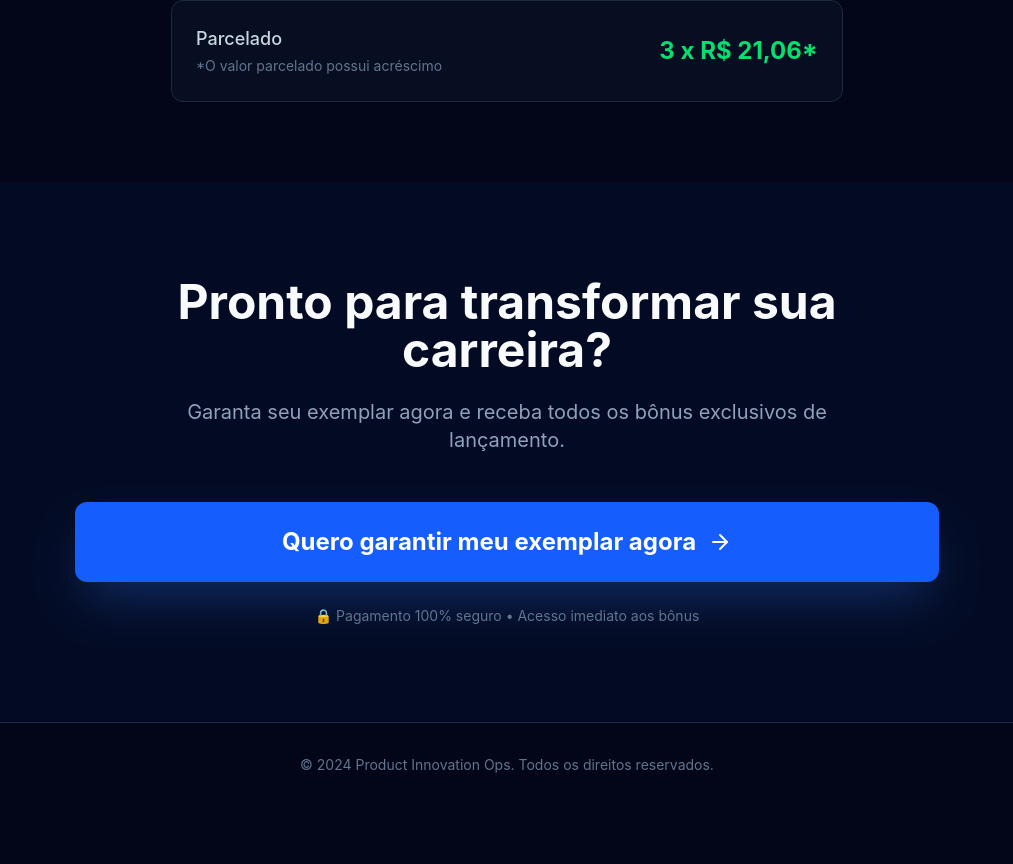
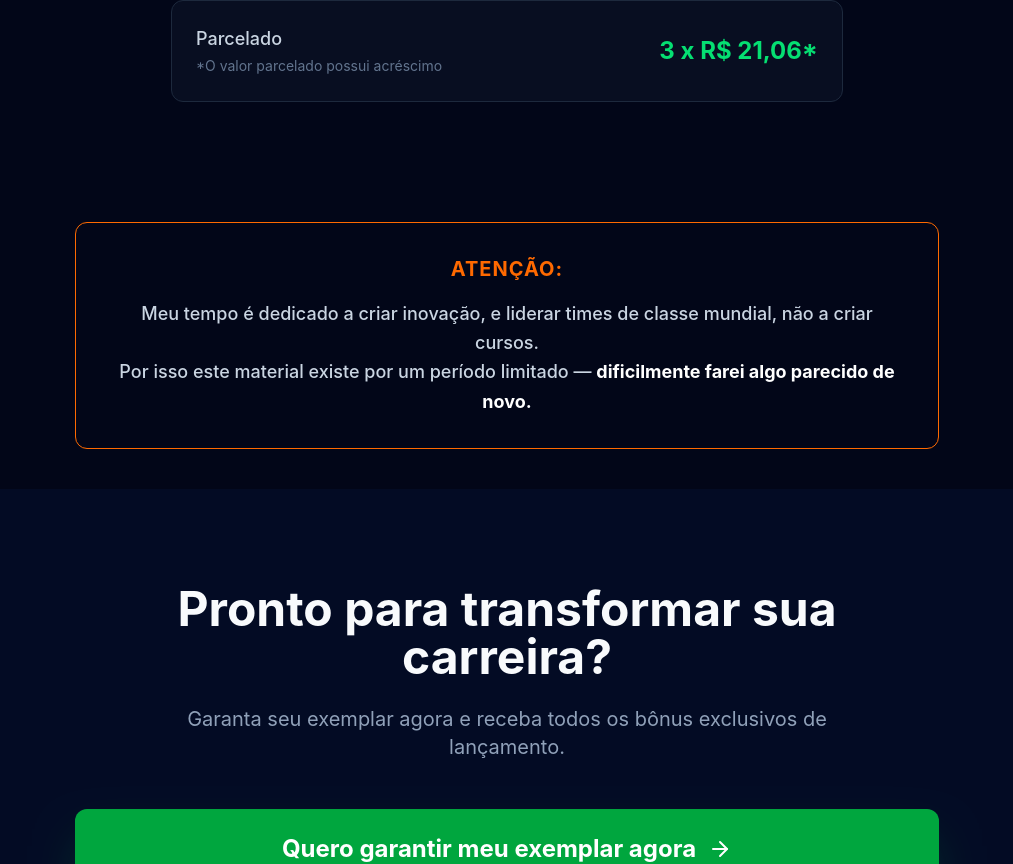
Before and after one commit to horacioibrahim/referenceguidepiops, a React (Vite) app: page / in a window 1280 px wide. Shown: the part 9801-10665 px from the top of the page, without its empty margins (133-1146 px from the left). Before the commit the page ends 10608 px from the top, so only its background shows below. Built offline with nearby package versions, Linux system fonts and the light colour scheme; no server answers.

Commit message:
ajustes finais 2

```diff
--- a/src/components/LandingPage.jsx
+++ b/src/components/LandingPage.jsx
@@ -496,6 +496,19 @@ const LandingPage = () => {
                 </div>
             </section>
 
+            {/* Warning Section */}
+            <section className="py-10 bg-slate-950">
+                <div className="container mx-auto px-4 max-w-4xl">
+                    <div className="border border-orange-500 rounded-xl p-8 bg-slate-950/50 text-center">
+                        <h3 className="text-orange-500 font-bold text-xl mb-4 uppercase tracking-wider">Atenção:</h3>
+                        <p className="text-slate-300 text-lg leading-relaxed font-medium">
+                            Meu tempo é dedicado a criar inovação, e liderar times de classe mundial, não a criar cursos. <br className="hidden md:block" />
+                            Por isso este material existe por um período limitado — <span className="text-white font-bold">dificilmente farei algo parecido de novo.</span>
+                        </p>
+                    </div>
+                </div>
+            </section>
+
             {/* Final CTA */}
             <section id="pricing" className="py-24 relative overflow-hidden">
                 <div className="absolute inset-0 bg-blue-600/5"></div>
@@ -511,7 +524,7 @@ const LandingPage = () => {
                         href="https://pay.hotmart.com/Y100672606O?off=7hg3ynoe&bid=1763939263599"
                         target="_blank"
                         rel="noopener noreferrer"
-                        className="ag_injection w-full md:w-auto bg-blue-600 hover:bg-blue-500 text-white px-12 py-6 rounded-xl font-bold text-2xl transition-all transform hover:scale-105 shadow-2xl shadow-blue-500/30 flex items-center justify-center gap-3 mx-auto"
+                        className="ag_injection w-full md:w-auto bg-green-600 hover:bg-green-500 text-white px-12 py-6 rounded-xl font-bold text-2xl transition-all transform hover:scale-105 shadow-2xl shadow-green-500/30 flex items-center justify-center gap-3 mx-auto"
                     >
                         Quero garantir meu exemplar agora
                         <ArrowRight className="w-6 h-6" />
```
